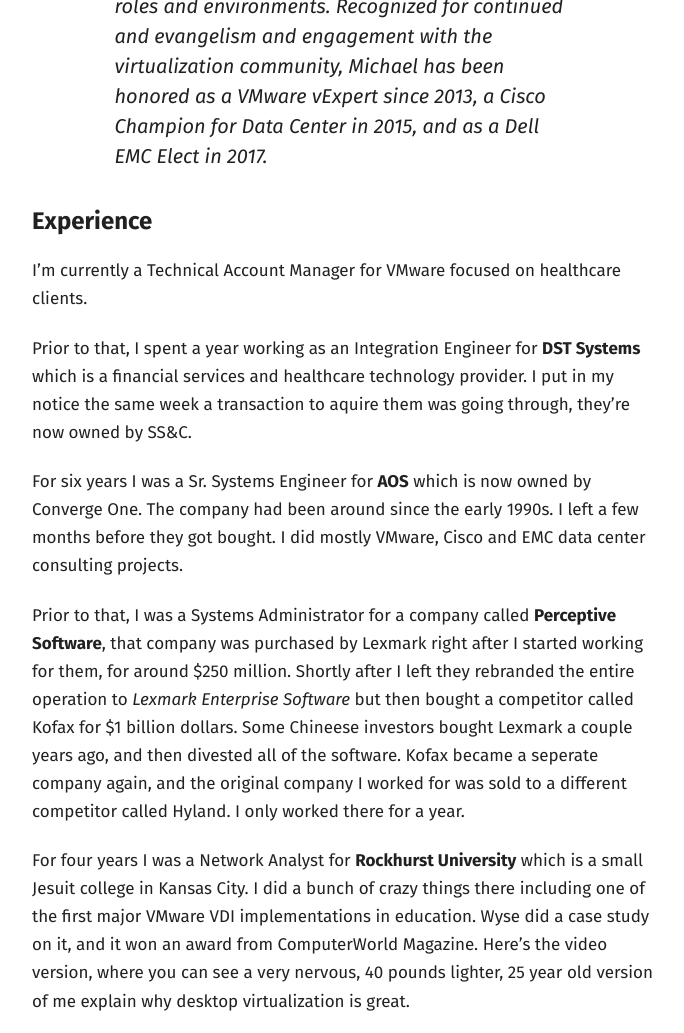
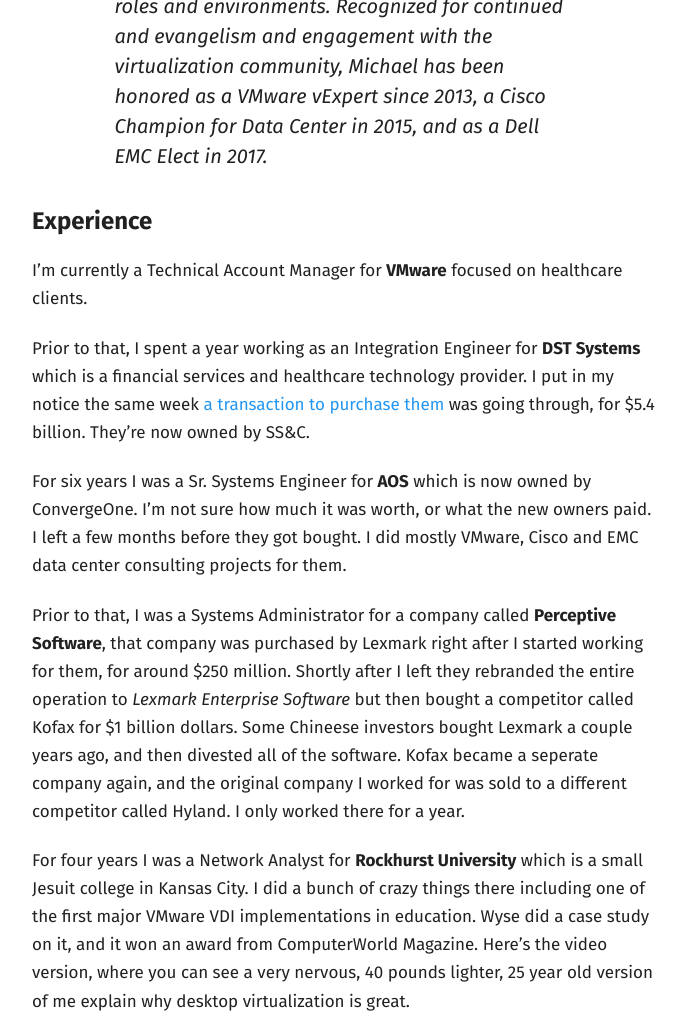
Before and after one commit to vmstan/vmstan.github.io, a Jekyll site: the page built from about/index.md, in a window 1280 px wide and 1400 px high, scrolled down 404 px, cut to the strip 0-1033 px from the top of the window. Shown: the whole strip, without its empty margins (296-980 px from the left). Built offline with Jekyll 4.4.1, drawn with Linux system fonts in a browser that asks for light colours; some of the changed text lies outside the part shown.

Commit message:
About update

```diff
--- a/about/index.md
+++ b/about/index.md
@@ -9,11 +9,11 @@
 
 ## Experience
 
-I'm currently a Technical Account Manager for VMware focused on healthcare clients.
+I'm currently a Technical Account Manager for **VMware** focused on healthcare clients.
 
-Prior to that, I spent a year working as an Integration Engineer for **DST Systems** which is a financial services and healthcare technology provider. I put in my notice the same week a transaction to aquire them was going through, they're now owned by SS&C.
+Prior to that, I spent a year working as an Integration Engineer for **DST Systems** which is a financial services and healthcare technology provider. I put in my notice the same week [a transaction to purchase them](https://www.wsj.com/articles/ss-c-technologies-to-acquire-dst-systems-1515673275) was going through, for $5.4 billion. They're now owned by SS&C.
 
-For six years I was a Sr. Systems Engineer for **AOS** which is now owned by Converge One. The company had been around since the early 1990s. I left a few months before they got bought. I did mostly VMware, Cisco and EMC data center consulting projects.
+For six years I was a Sr. Systems Engineer for **AOS** which is now owned by ConvergeOne. I'm not sure how much it was worth, or what the new owners paid. I left a few months before they got bought. I did mostly VMware, Cisco and EMC data center consulting projects for them.
 
 Prior to that, I was a Systems Administrator for a company called **Perceptive Software**, that company was purchased by Lexmark right after I started working for them, for around $250 million. Shortly after I left they rebranded the entire operation to _Lexmark Enterprise Software_ but then bought a competitor called Kofax for $1 billion dollars. Some Chineese investors bought Lexmark a couple years ago, and then divested all of the software. Kofax became a seperate company again, and the original company I worked for was sold to a different competitor called Hyland. I only worked there for a year.
 
```
Also changed, not shown: other parts of about/index.md (+2 -0 lines).
